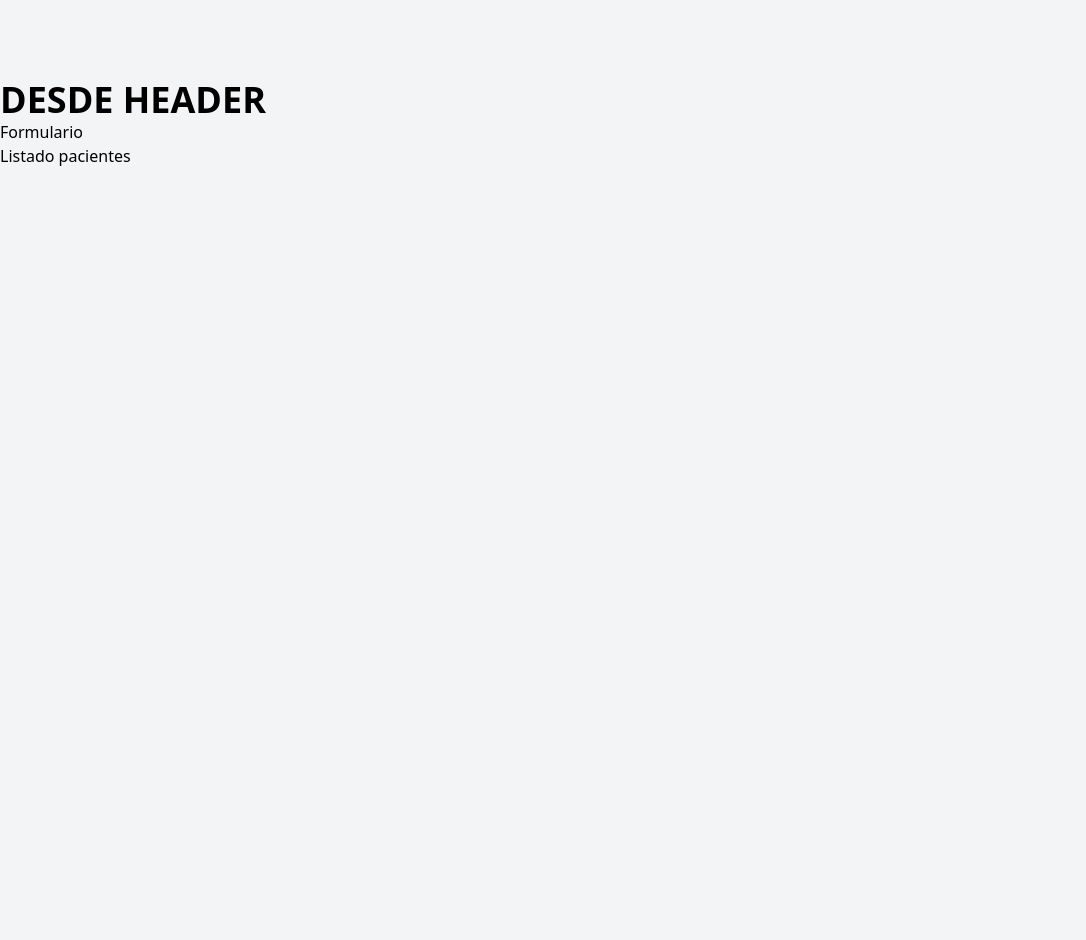
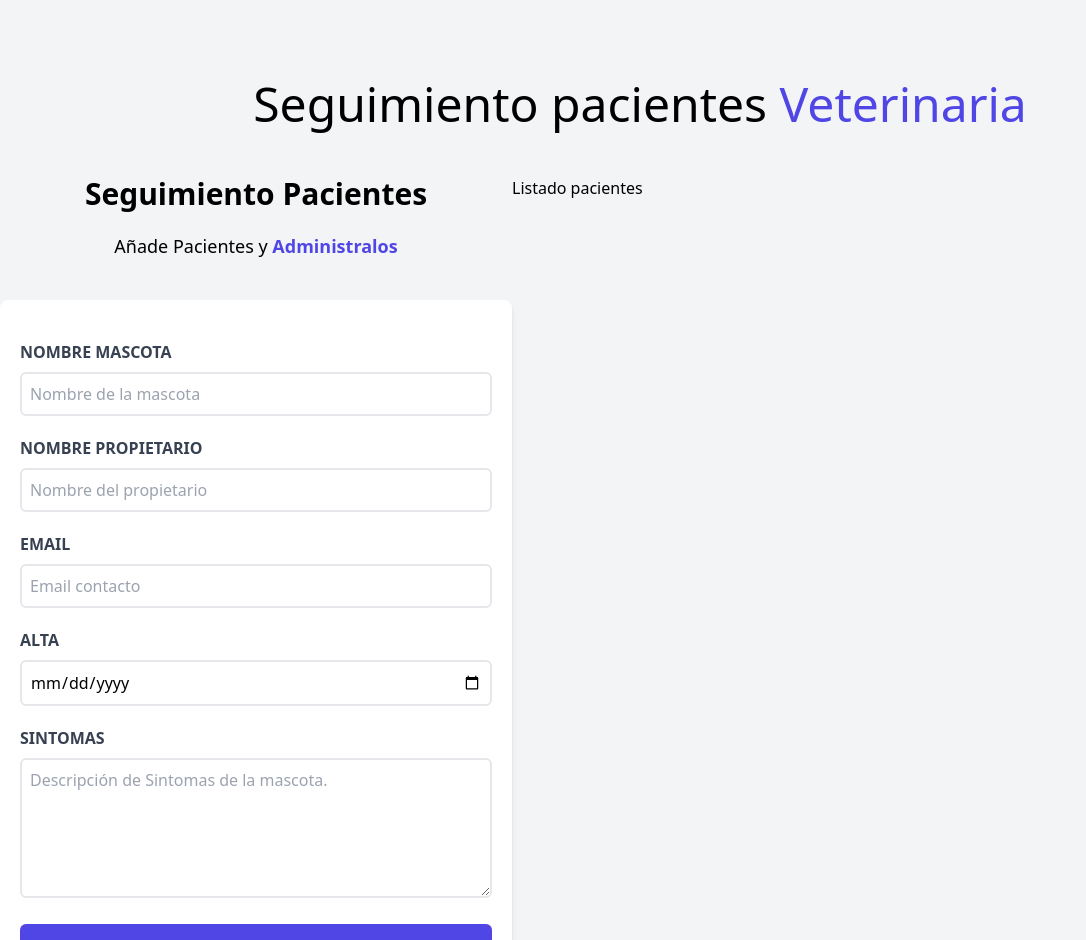
Before and after one commit to ricardormeza/citas-pacientes, a React (Vite) app: page / in a window 1280 px wide. Shown: the top 940 px of the page, without its empty margins (0-1086 px from the left). Before the commit the page ends 880 px from the top, so only its background shows below. Built offline with nearby package versions, Linux system fonts and the light colour scheme.

Commit message:
💄 formulario

```diff
--- a/src/App.jsx
+++ b/src/App.jsx
@@ -8,8 +8,10 @@ function App() {
   return (
     <div className="container mx-auto mt-20">
       <Header/>
+      <div className="mt-12 md:flex">
       <Formulario/>
       <ListadoPacientes/>
+      </div>
 
     </div>
   )
--- a/src/components/Formulario.jsx
+++ b/src/components/Formulario.jsx
@@ -2,8 +2,83 @@ import React from 'react'
 
 const Formulario = () => {
     return (
-        <div>
-            <h2>Formulario</h2>
+        <div className='md:w-1/2 lg:w-2/5'>
+            <h2 className='font-black text-3xl text-center'>Seguimiento Pacientes</h2>
+
+            <p className='text-lg mt-5 text-center mb-10'>Añade Pacientes y {''}
+                <span className='text-indigo-600 font-bold'>Administralos</span>
+            </p>
+
+            <form action="" className='bg-white shadow-md rounded-lg py-10 px-5 mb-10'>
+                <div className='mb-5 '>
+                    <label htmlFor="mascota" className='block text-gray-700 uppercase font-bold'>
+                        Nombre Mascota
+                    </label>
+                    <input
+                        id='mascota'
+                        type="text"
+                        placeholder='Nombre de la mascota'
+                        className='border-2 w-full mt-2 p-2 placeholder-gray-400 rounded-md'
+                    />
+                </div>
+                <div className='mb-5'>
+                    <label htmlFor="propietario" className='block text-gray-700 uppercase font-bold'>
+                        Nombre propietario
+                    </label>
+                    <input
+                        id='propietario'
+                        type="text"
+                        placeholder='Nombre del propietario'
+                        className='border-2 w-full mt-2 p-2 placeholder-gray-400 rounded-md'
+                    />
+                </div>
+
+                <div className='mb-5'>
+                    <label htmlFor="email" className='block text-gray-700 uppercase font-bold'>
+                        Email
+                    </label>
+                    <input
+                        id='email'
+                        type="email"
+                        placeholder='Email contacto'
+                        className='border-2 w-full mt-2 p-2 placeholder-gray-400 rounded-md'
+                    />
+                </div>
+
+                <div className='mb-5'>
+                    <label htmlFor="alta" className='block text-gray-700 uppercase font-bold'>
+                        Alta
+                    </label>
+                    <input
+                        id='alta'
+                        type="date"
+                        className='border-2 w-full mt-2 p-2 placeholder-gray-400 rounded-md'
+                    />
+                </div>
+
+                <div className='mb-5'>
+                    <label htmlFor="alta" className='block text-gray-700 uppercase font-bold'>
+                        Sintomas
+                    </label>
+                    <textarea name=""
+                    id="sintomas"
+                    cols="30"
+                    rows="5"
+                    className='border-2 w-full mt-2 p-2 placeholder-gray-400 rounded-md'
+                    placeholder='Descripción de Sintomas de la mascota.'
+                    ></textarea>
+
+                </div>
+                <input type="submit"
+                        className='bg-indigo-600 w-full
+                        p-3 text-white rounded-md
+                        hover:bg-indigo-700
+                        uppercase font-bold
+                        cursor-pointer
+                        transition-all'
+                        value="Agregar Paciente"
+                />
+            </form>
         </div>
     )
 }
--- a/src/components/Header.jsx
+++ b/src/components/Header.jsx
@@ -1,11 +1,11 @@
 
-function Header(){
+function Header() {
 
-    return(
-        <header className="grid">
-            <h1 className="text-4xl font-bold uppercase">Desde header</h1>
-
-        </header>
+    return (
+        <>
+            <h1 className="font-blank text-5xl text-center md:w-2/3 mx-auto">Seguimiento pacientes {" "}
+            <span className="text-indigo-600">Veterinaria</span> </h1>
+        </>
     )
 }
 
--- a/src/components/ListadoPacientes.jsx
+++ b/src/components/ListadoPacientes.jsx
@@ -2,7 +2,7 @@ import React from 'react'
 
 const ListadoPacientes = () => {
     return (
-        <div>
+        <div className='w-1/2 lg:w-3/5'>
             <h2>Listado pacientes</h2>
         </div>
     )
```
